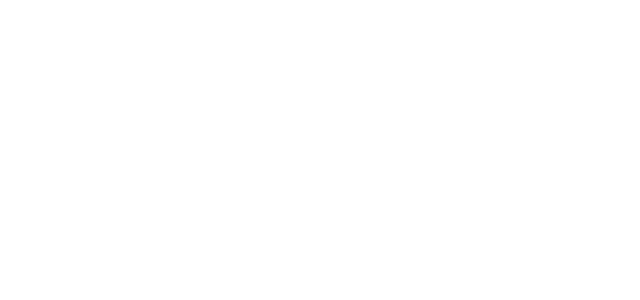
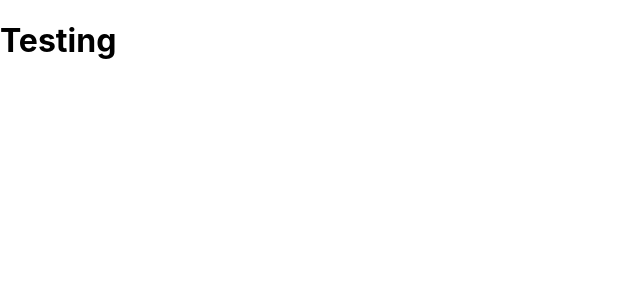
Before and after one commit to mikedeleon9/OdinProject-Udemy, a React (Create React App) app in the folder quiz-app/: page / in a window 1280 px wide. Shown: the top 300 px of the page, without its empty margins (0-640 px from the left). Built offline with nearby package versions, Linux system fonts and the light colour scheme.

Commit message:
starting app

```diff
--- a/quiz-app/src/App.js
+++ b/quiz-app/src/App.js
@@ -1,10 +1,9 @@
-import logo from './logo.svg';
-import './App.css';
+import WelcomePage from './components/Welcome';
 
 function App() {
   return (
     <div className="App">
-
+      <WelcomePage />
     </div>
   );
 }
--- /dev/null
+++ b/quiz-app/src/components/Welcome.js
@@ -0,0 +1,9 @@
+import react from "react"
+
+export default function WelcomePage(){
+    return(
+        <div>
+            <h1>Testing</h1>
+        </div>
+    )
+}
```
